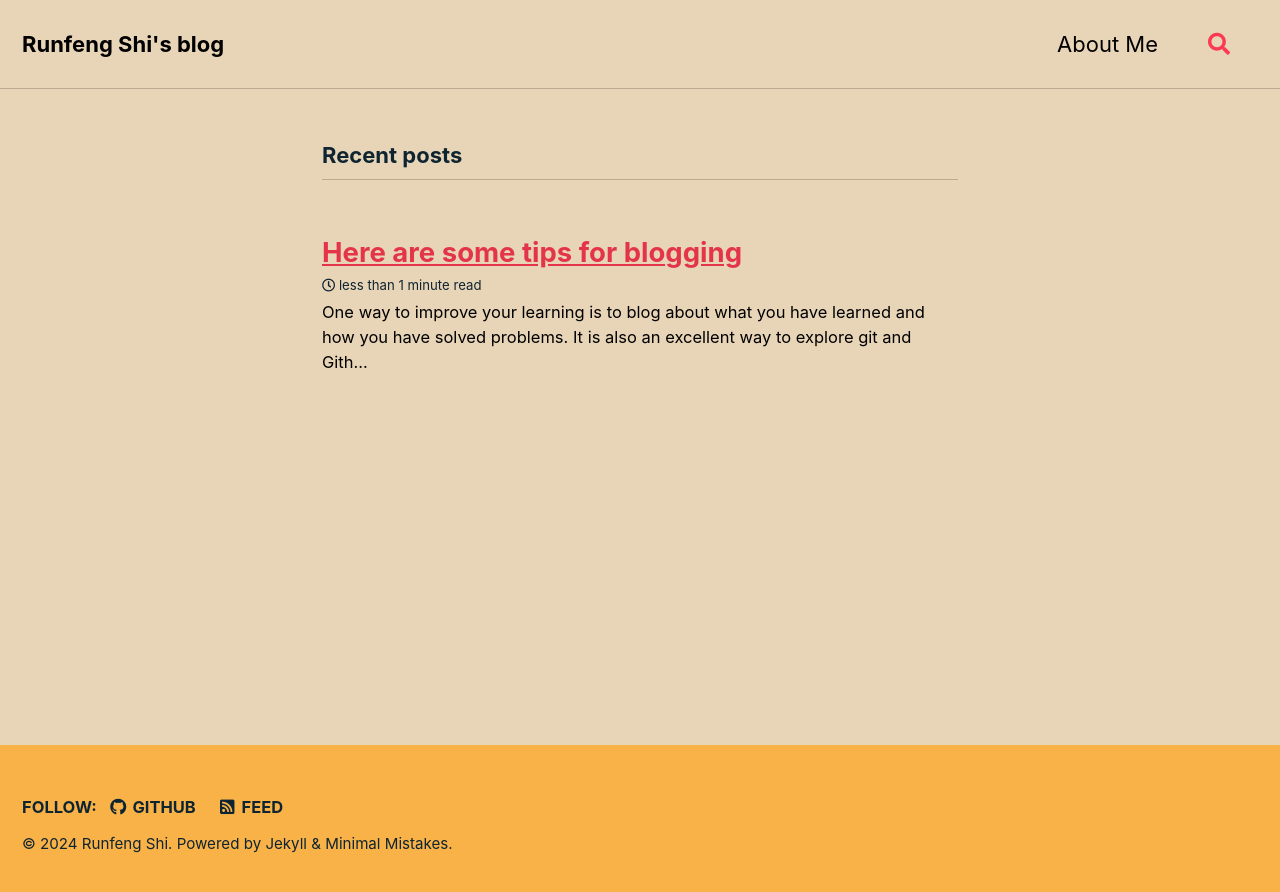
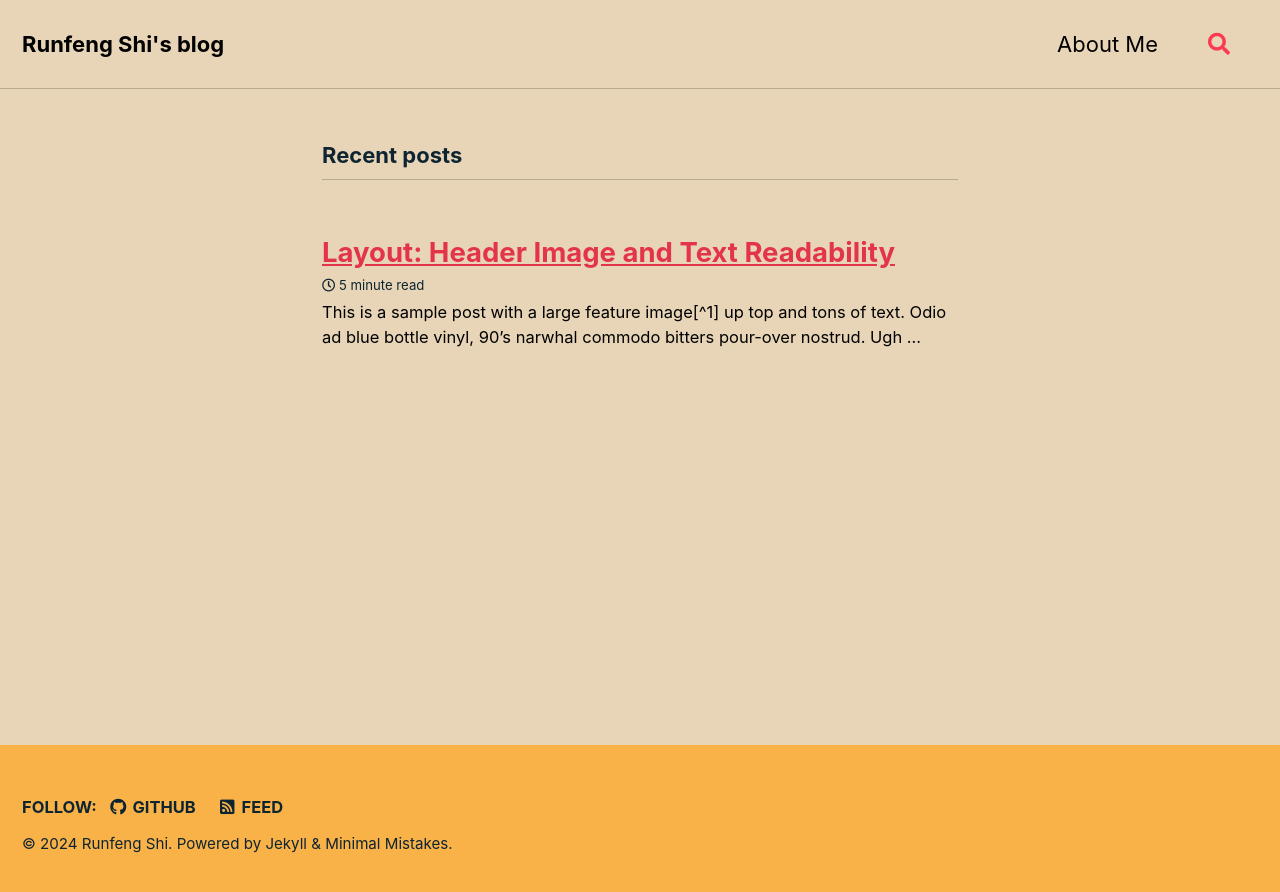
Before and after one commit to engineering2010/engineering2010.github.io, a Jekyll site: the page built from index.markdown, in a window 1280 px wide. Shown: the top 892 px of the page. Built offline with Jekyll 4.4.1, drawn with Linux system fonts in a browser that asks for light colours; cached includes are drawn as plain includes; the list of posts is cut into pages by our own code; part of the change alters nothing that is shown.

Commit message:
Small change

```diff
--- a/_posts/2024-04-20-welcome.markdown
+++ b/_posts/2024-04-20-welcome.markdown
@@ -1,9 +1,47 @@
 ---
-layout: post
-title:  "Here are some tips for blogging"
-date:   2024-04-20
+title: "Layout: Header Image and Text Readability"
+header:
+  image: /assets/images/unsplash-image-4.jpg
+  caption: "Photo credit: [**Unsplash**](https://unsplash.com)"
 tags:
-  - ELEC4630
+  - sample post
+  - readability
+  - test
 ---
 
-One way to improve your learning is to blog about what you have learned and how you have solved problems. It is also an excellent way to explore git and Github.  Create your own blog on GitHub to document your progress and what you have learned about AI from the fastai course. Use Github Pages to create your free blog. Here are the instructions: [links] (https://docs.github.com/en/pages)
+This is a sample post with a large feature image[^1] up top and tons of text. Odio ad blue bottle vinyl, 90's narwhal commodo bitters pour-over nostrud. Ugh est hashtag in, fingerstache adipisicing laboris esse Pinterest shabby chic Portland. Shoreditch bicycle rights anim, flexitarian laboris put a bird on it vinyl cupidatat narwhal. Hashtag artisan skateboard, flannel Bushwick nesciunt salvia aute fixie do plaid post-ironic dolor McSweeney's. Cliche pour-over chambray nulla four loko skateboard sapiente hashtag.
+
+Vero laborum commodo occupy. Semiotics voluptate mumblecore pug. Cosby sweater ullamco quinoa ennui assumenda, sapiente occupy delectus lo-fi. *Ea fashion axe [Marfa cillum aliquip](#). Retro Bushwick keytar cliche.* Before they sold out sustainable gastropub Marfa readymade, ethical Williamsburg skateboard brunch qui consectetur gentrify semiotics. Mustache cillum irony, fingerstache magna pour-over keffiyeh tousled selfies.
+
+## Cupidatat 90's lo-fi authentic try-hard
+
+In pug Portland incididunt mlkshk put a bird on it vinyl quinoa. **[Terry Richardson](#) shabby chic +1**, scenester Tonx excepteur tempor fugiat voluptate fingerstache aliquip nisi next level. Farm-to-table hashtag Truffaut, Odd Future ex meggings gentrify single-origin coffee try-hard 90's.
+
+  * Sartorial hoodie
+  * Labore viral forage
+  * Tote bag selvage
+  * DIY exercitation et id ugh tumblr church-key
+
+Incididunt umami sriracha, ethical fugiat VHS ex assumenda yr irure direct trade. Marfa Truffaut bicycle rights, kitsch placeat Etsy kogi asymmetrical. Beard locavore flexitarian, kitsch photo booth hoodie plaid ethical readymade leggings yr.
+
+Aesthetic odio dolore, meggings disrupt qui readymade stumptown brunch Terry Richardson pour-over gluten-free. Banksy american apparel in selfies, biodiesel flexitarian organic meh wolf quinoa gentrify banjo kogi. Readymade tofu ex, scenester dolor umami fingerstache occaecat fashion axe Carles jean shorts minim. Keffiyeh fashion axe nisi Godard mlkshk dolore. Lomo you probably haven't heard of them eu non, Odd Future Truffaut pug keytar meggings McSweeney's Pinterest cred. Etsy literally aute esse, eu bicycle rights qui meggings fanny pack. Gentrify leggings pug flannel duis.
+
+## Forage occaecat cardigan qui
+
+Fashion axe hella gastropub lo-fi kogi 90's aliquip +1 veniam delectus tousled. Cred sriracha locavore gastropub kale chips, iPhone mollit sartorial. Anim dolore 8-bit, pork belly dolor photo booth aute flannel small batch. Dolor disrupt ennui, tattooed whatever salvia Banksy sartorial roof party selfies raw denim sint meh pour-over. Ennui eu cardigan sint, gentrify iPhone cornhole.
+
+> Whatever velit occaecat quis deserunt gastropub, leggings elit tousled roof party 3 wolf moon kogi pug blue bottle ea. Fashion axe shabby chic Austin quinoa pickled laborum bitters next level, disrupt deep v accusamus non fingerstache.
+
+Tote bag asymmetrical elit sunt. Occaecat authentic Marfa, hella McSweeney's next level irure veniam master cleanse. Sed hoodie letterpress artisan wolf leggings, 3 wolf moon commodo ullamco. Anim occupy ea labore Terry Richardson. Tofu ex master cleanse in whatever pitchfork banh mi, occupy fugiat fanny pack Austin authentic. Magna fugiat 3 wolf moon, labore McSweeney's sustainable vero consectetur. Gluten-free disrupt enim, aesthetic fugiat jean shorts trust fund keffiyeh magna try-hard.
+
+## Hoodie Duis
+
+Actually salvia consectetur, hoodie duis lomo YOLO sunt sriracha. Aute pop-up brunch farm-to-table odio, salvia irure occaecat. Sriracha small batch literally skateboard. Echo Park nihil hoodie, aliquip forage artisan laboris. Trust fund reprehenderit nulla locavore. Stumptown raw denim kitsch, keffiyeh nulla twee dreamcatcher fanny pack ullamco 90's pop-up est culpa farm-to-table. Selfies 8-bit do pug odio.
+
+### Thundercats Ho!
+
+Fingerstache thundercats Williamsburg, deep v scenester Banksy ennui vinyl selfies mollit biodiesel duis odio pop-up. Banksy 3 wolf moon try-hard, sapiente enim stumptown deep v ad letterpress. Squid beard brunch, exercitation raw denim yr sint direct trade. Raw denim narwhal id, flannel DIY McSweeney's seitan. Letterpress artisan bespoke accusamus, meggings laboris consequat Truffaut qui in seitan. Sustainable cornhole Schlitz, twee Cosby sweater banh mi deep v forage letterpress flannel whatever keffiyeh. Sartorial cred irure, semiotics ethical sed blue bottle nihil letterpress.
+
+Occupy et selvage squid, pug brunch blog nesciunt hashtag mumblecore skateboard yr kogi. Ugh small batch swag four loko. Fap post-ironic qui tote bag farm-to-table american apparel scenester keffiyeh vero, swag non pour-over gentrify authentic pitchfork. Schlitz scenester lo-fi voluptate, tote bag irony bicycle rights pariatur vero Vice freegan wayfarers exercitation nisi shoreditch. Chambray tofu vero sed. Street art swag literally leggings, Cosby sweater mixtape PBR lomo Banksy non in pitchfork ennui McSweeney's selfies. Odd Future Banksy non authentic.
+
+Aliquip enim artisan dolor post-ironic. Pug tote bag Marfa, deserunt pour-over Portland wolf eu odio intelligentsia american apparel ugh ea. Sunt viral et, 3 wolf moon gastropub pug id. Id fashion axe est typewriter, mlkshk Portland art party aute brunch. Sint pork belly Cosby sweater, deep v mumblecore kitsch american apparel. Try-hard direct trade tumblr sint skateboard. Adipisicing bitters excepteur biodiesel, pickled gastropub aute veniam.
```
